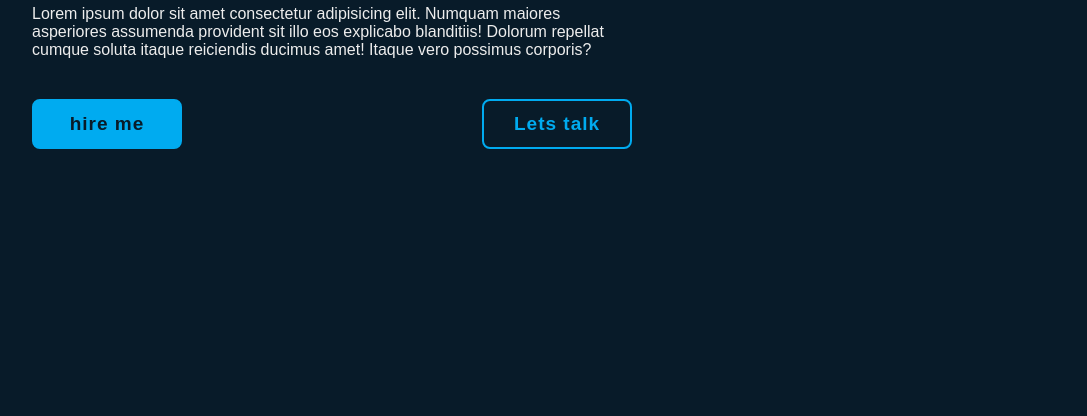
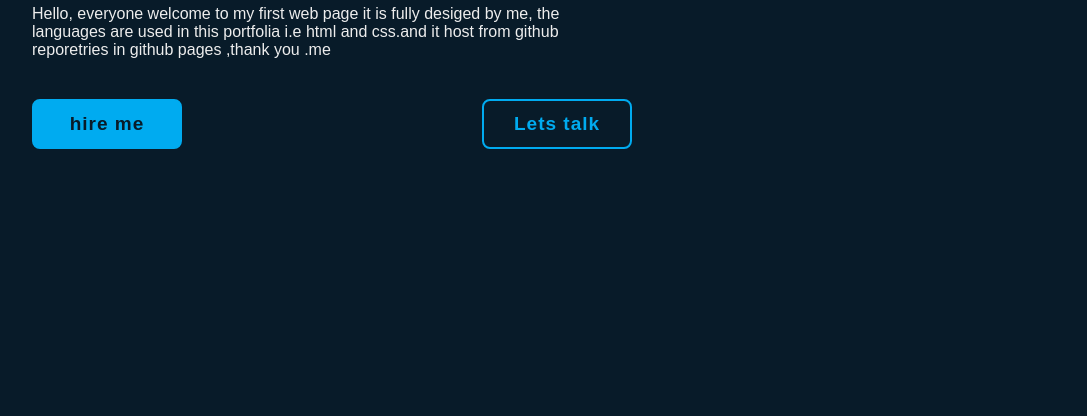
Before and after one commit to surajpgithub/protfolia, a plain HTML site: page index.html in a window 1280 px wide. Shown: the part 384-800 px from the top of the page, without its empty margins (96-1183 px from the left). Drawn offline with Linux system fonts and the light colour scheme.

Commit message:
Update index.html

```diff
--- a/index.html
+++ b/index.html
@@ -25,7 +25,7 @@
     <div class="home-content">
         <h1>Hii, I am suraj paul </h1>
         <h3> learn developed</h3>
-        <p>Lorem ipsum dolor sit amet consectetur adipisicing elit. Numquam maiores asperiores assumenda provident sit illo eos explicabo blanditiis! Dolorum repellat cumque soluta itaque reiciendis ducimus amet! Itaque vero possimus corporis?</p>
+        <p>Hello, everyone welcome to my first web page it is fully desiged by me, the languages  are  used in this portfolia i.e html and css.and it host from github reporetries in github pages ,thank you .me</p>
         <div class="btn-box">
             <a href="#">hire me</a>
             <a href="#">Lets talk</a>
```
